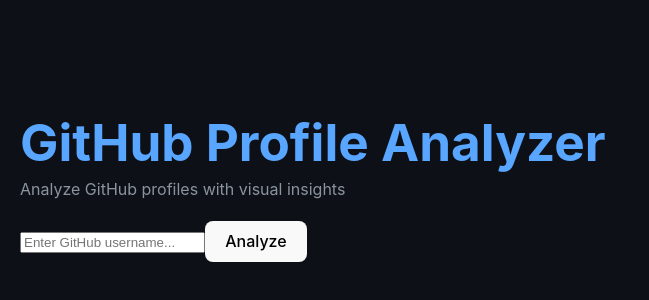
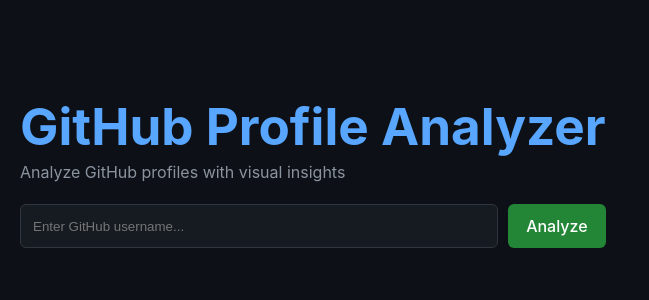
Before and after one commit to sameer9860/Github-Profile-Analyzer, a React (Vite) app in the folder github-profile-analyzer/: page / in a window 1280 px wide. Shown: the part 212-512 px from the top of the page, without its empty margins (0-649 px from the left). Built offline with nearby package versions, Linux system fonts and the light colour scheme.

Commit message:
Changed:Index.css

```diff
--- a/github-profile-analyzer/src/index.css
+++ b/github-profile-analyzer/src/index.css
@@ -96,3 +96,31 @@
   margin-top: 6px;
   color: #8b949e;
 }
+
+.search-bar {
+  display: flex;
+  gap: 10px;
+  margin-bottom: 30px;
+}
+
+.search-bar input {
+  flex: 1;
+  padding: 12px;
+  border-radius: 6px;
+  border: 1px solid #30363d;
+  background: #161b22;
+  color: #c9d1d9;
+}
+
+.search-bar button {
+  padding: 12px 18px;
+  border-radius: 6px;
+  border: none;
+  background: #238636;
+  color: white;
+  cursor: pointer;
+}
+
+.search-bar button:hover {
+  background: #2ea043;
+}
```
